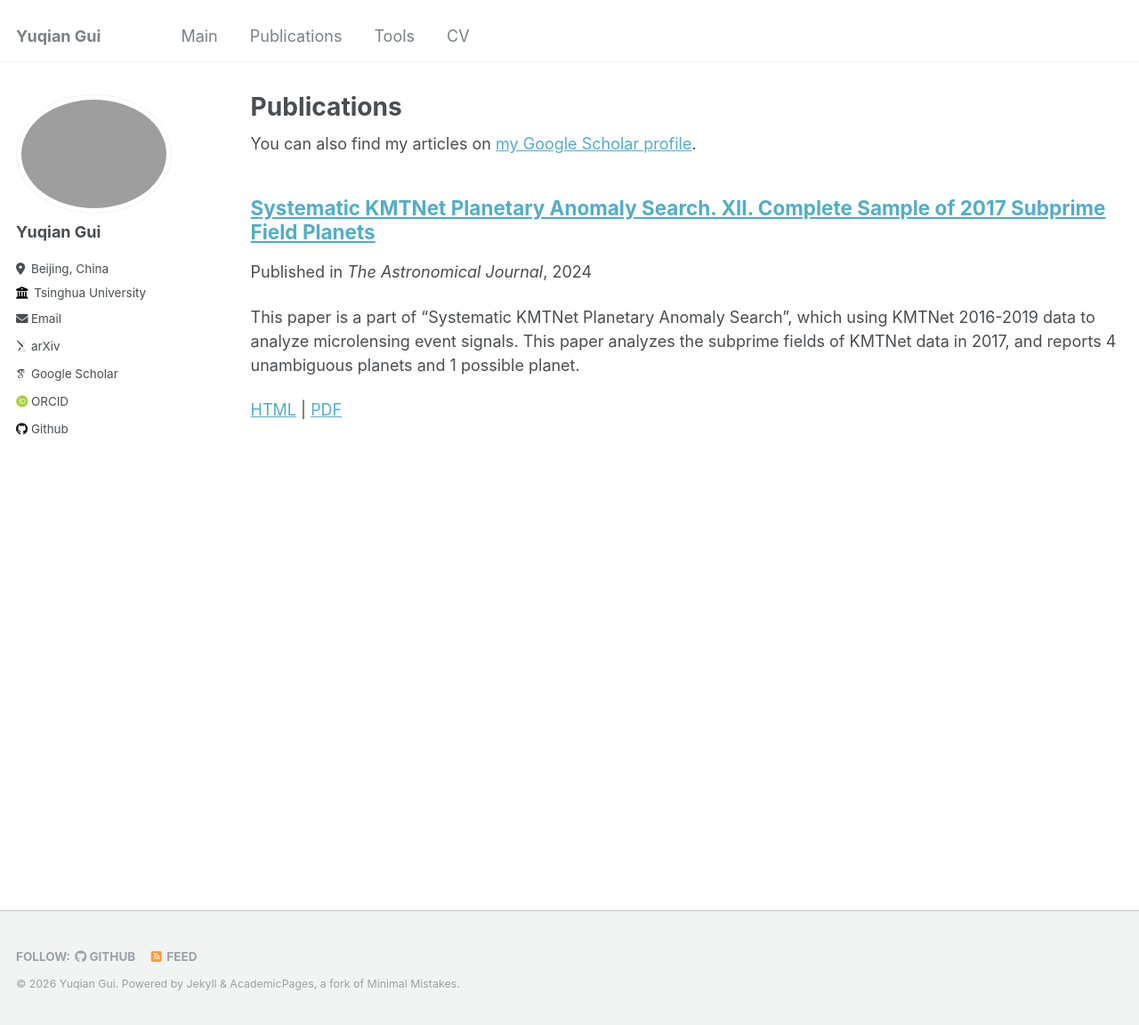
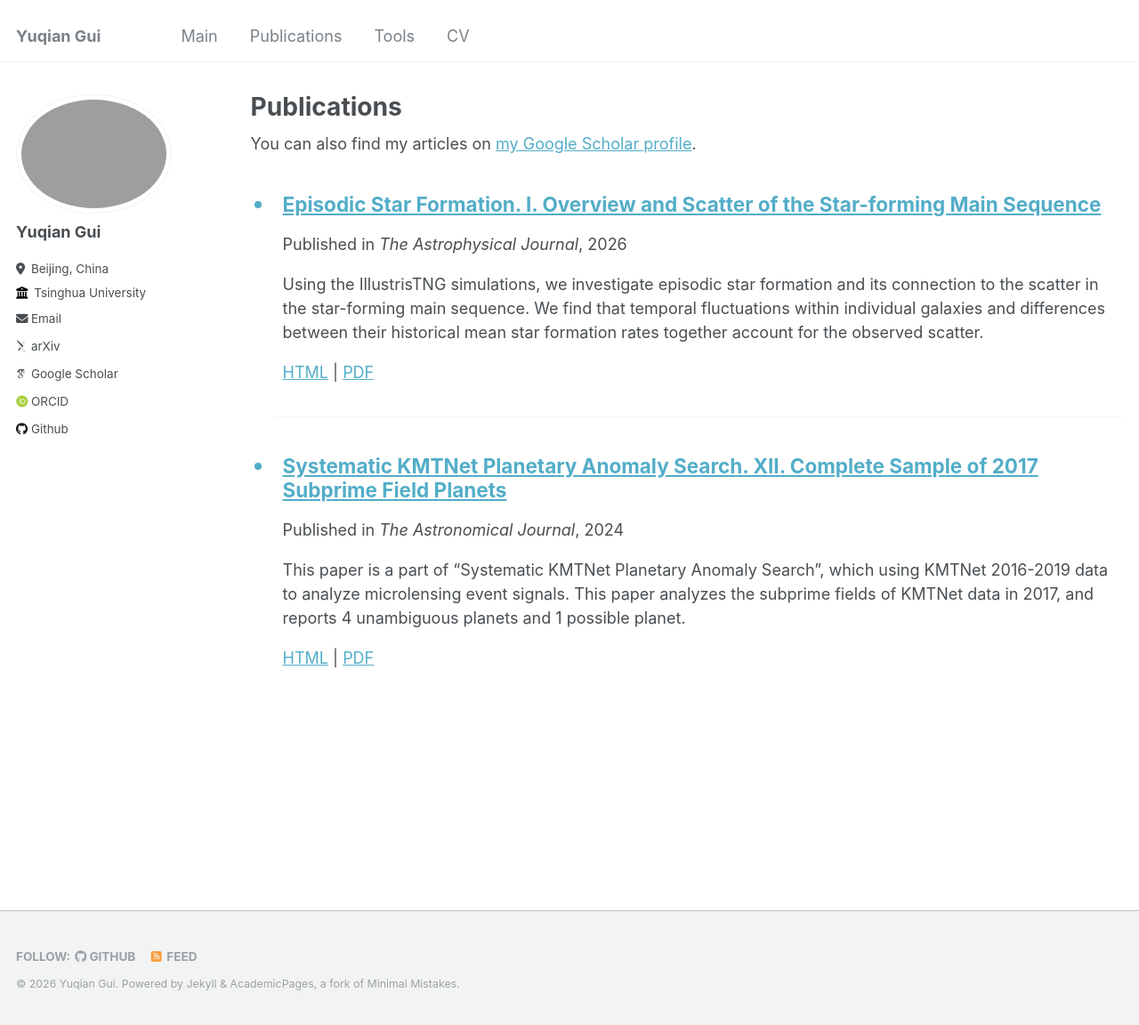
Before and after one commit to yq-gui/yq-gui.github.io, a Jekyll site: the page built from _pages/publications.md, in a window 1280 px wide and 1152 px high. Shown: the whole window at 89% size. Built offline with Jekyll 4.4.1, drawn with Linux system fonts in a browser that asks for light colours; some web fonts are replaced.

Commit message:
Update research introduction and add episodic star formation paper

```diff
--- a/_pages/publications.md
+++ b/_pages/publications.md
@@ -11,6 +11,11 @@ author_profile: true
 
 {% include base_path %}
 
-{% for post in site.publications reversed %}
-  {% include archive-single.html %}
-{% endfor %}
+{% assign publications = site.publications | sort: 'date' | reverse %}
+<ul class="publications-list">
+  {% for post in publications %}
+    <li class="publications-list__item">
+      {% include archive-single.html %}
+    </li>
+  {% endfor %}
+</ul>
--- /dev/null
+++ b/_publications/2026-06-23-episodic-star-formation-i.md
@@ -0,0 +1,15 @@
+---
+title: "Episodic Star Formation. I. Overview and Scatter of the Star-forming Main Sequence"
+collection: publications
+permalink: /publication/2026-06-23-episodic-star-formation-i/
+excerpt: 'Using the IllustrisTNG simulations, we investigate episodic star formation and its connection to the scatter in the star-forming main sequence. We find that temporal fluctuations within individual galaxies and differences between their historical mean star formation rates together account for the observed scatter.'
+date: 2026-06-23
+venue: 'The Astrophysical Journal'
+paperurl: 'https://ui.adsabs.harvard.edu/abs/2026ApJ..1005...35G/abstract'
+slidesurl: 'https://iopscience.iop.org/article/10.3847/1538-4357/ae75ec/pdf'
+---
+
+There is mounting evidence for episodic star formation cycles in both high- and low-redshift galaxies. This paper aims to understand the detailed physical processes behind such behaviors and investigate how such an episodic star-forming scenario can explain the scatter in star formation rate (SFR) of star-forming main-sequence (SFMS) galaxies. This is achieved by tracing back in time the history of z = 0 star-forming central galaxies in the TNG100 simulation over the past 7−8 Gyr. As the first paper in this series, we provide an overview of the episodic star formation history. We find that two branches of star formation typically develop during each episode: while one branch happens in heavily metal-enriched gas in the centers of galaxies, a secondary branch starts in lower-metallicity regions at galaxy outskirts where fresh gas first arrives, and gradually progresses to the inner regions of galaxies. Additionally, the temporal variation in the SFR at galaxy outskirts is more significant than that at centers. As a consequence, the metallicities in both gas and young stars exhibit remarkably different distributions between SFR peaks and valleys. The resulting temporal SFR fluctuation within individual galaxies has an average of ∼0.2 dex, while the intrinsic differentiation between (the historical mean of) galaxies is ∼0.15 dex. These two results together can well account for the scatter in SFR of ∼0.25 dex as observed for z = 0 SFMS galaxies.
+
+Figure 3: Evolution of star formation, cold gas, and metallicity in an example galaxy.
+![Figure 3: Evolution of star formation, cold gas, and metallicity in galaxy ID 601819](/images/episodic-star-formation-i-fig3.png)
--- a/_sass/_archive.scss
+++ b/_sass/_archive.scss
@@ -88,6 +88,43 @@
 /*
    List view
    ========================================================================== */
+
+.publications-list {
+  margin-top: 2em;
+  padding-left: 1.5em;
+  list-style-type: disc;
+
+  > .publications-list__item {
+    padding-left: 0.5em;
+    margin-bottom: 2em;
+    padding-bottom: 2em;
+    border-bottom: 1px solid $border-color;
+
+    &::marker {
+      color: $link-color;
+      font-size: 1.4em;
+    }
+
+    &:last-child {
+      margin-bottom: 0;
+      padding-bottom: 0;
+      border-bottom: none;
+    }
+  }
+
+  .archive__item-title {
+    margin-top: 0;
+    margin-bottom: 0.6em;
+  }
+
+  .archive__item > p {
+    margin-bottom: 0.75em;
+
+    &:last-child {
+      margin-bottom: 0;
+    }
+  }
+}
 
 .list__item {
   @include breakpoint($medium) {
```
Also changed, not shown: _pages/about.md (+10 -2 lines), images/episodic-star-formation-i-fig3.png (added).
